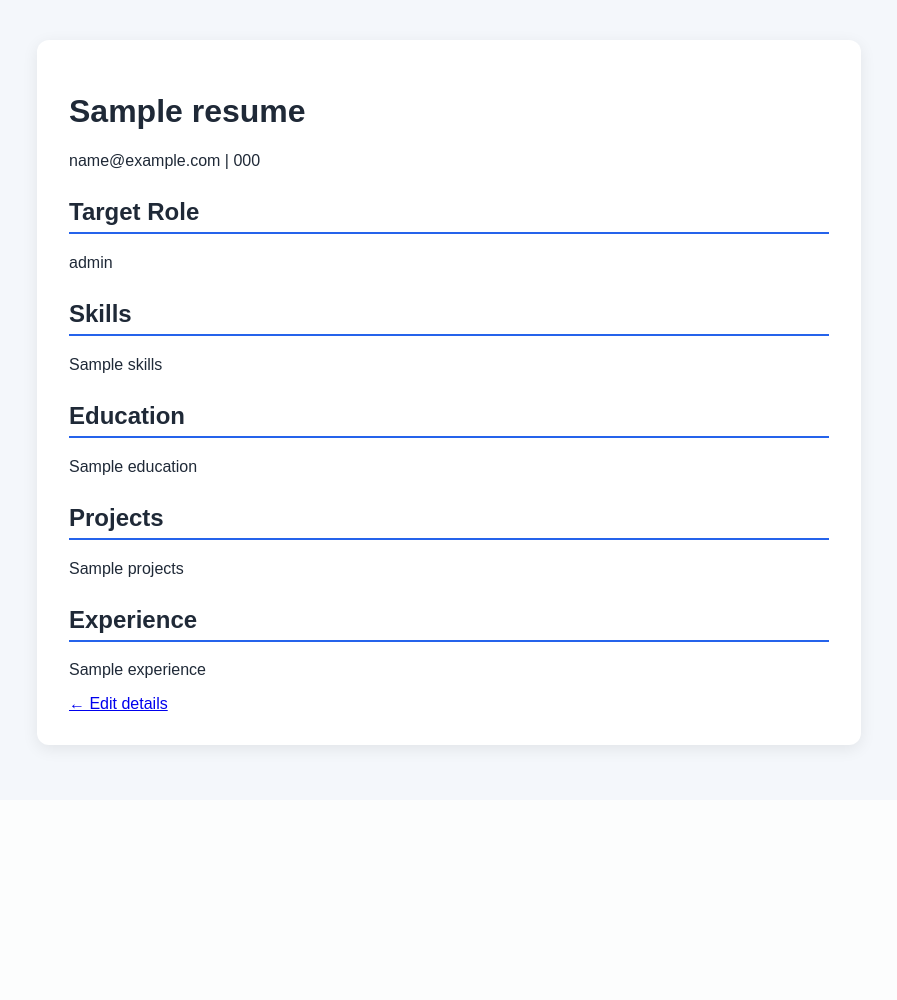
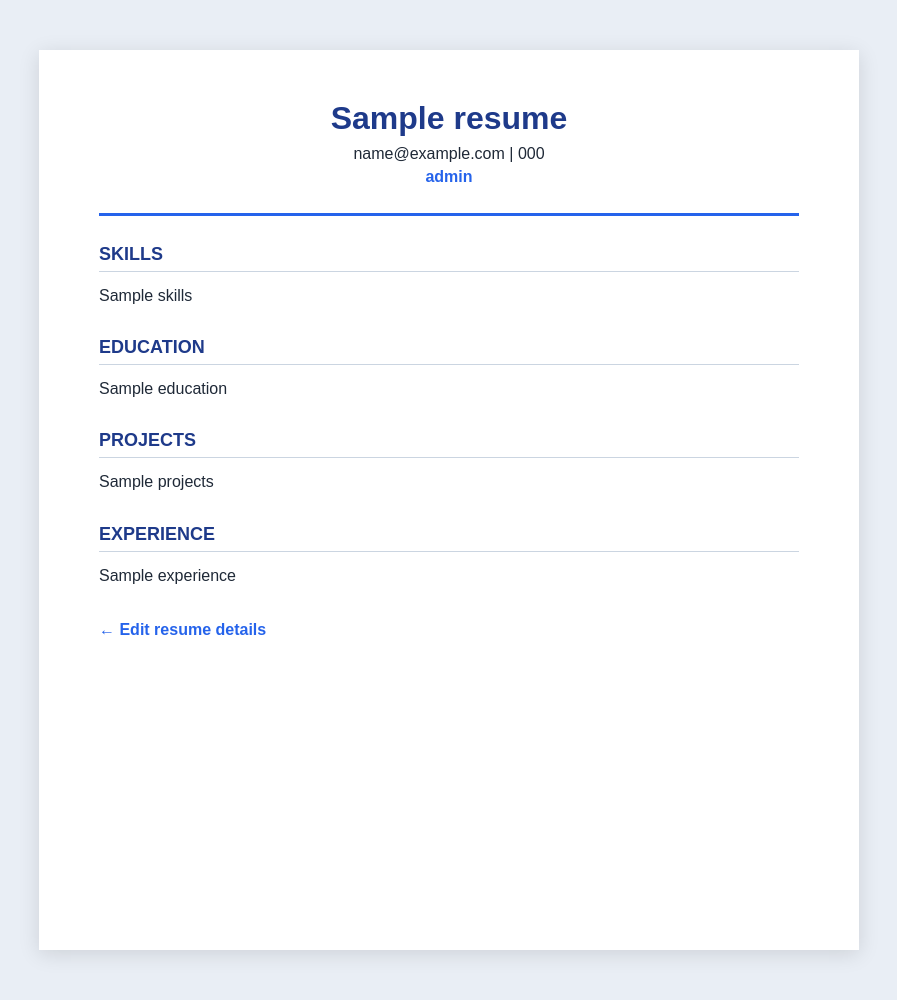
Before and after one commit to Anusha900-ai/ai-resume-builder, a Flask app: template templates/preview.html in a window 1280 px wide. Shown: the whole page, without its empty margins (191-1088 px from the left). Before the commit the page ends 754 px from the top, so only its background shows below. Run offline with Flask 3, Linux system fonts and the light colour scheme; the template is opened without the code that fills it: most values are stand-ins (such as "Sample title", 1, 10 or a date in 2020).

Commit message:
Improve professional resume layout

```diff
--- a/templates/preview.html
+++ b/templates/preview.html
@@ -6,25 +6,37 @@
 </head>
 <body>
     <main class="resume">
-        <h1>{{ resume.name }}</h1>
-        <p>{{ resume.email }} | {{ resume.phone }}</p>
+        <header class="resume-header">
+            <h1>{{ resume.name }}</h1>
+            <p>{{ resume.email }} | {{ resume.phone }}</p>
+            <p class="role">{{ resume.target_role }}</p>
+        </header>
 
-        <h2>Target Role</h2>
-        <p>{{ resume.target_role }}</p>
+        <section>
+            <h2>Skills</h2>
+            <p class="content-text">{{ resume.skills }}</p>
+        </section>
 
-        <h2>Skills</h2>
-        <p>{{ resume.skills }}</p>
+        <section>
+            <h2>Education</h2>
+            <p class="content-text">{{ resume.education }}</p>
+        </section>
 
-        <h2>Education</h2>
-        <p>{{ resume.education }}</p>
+        {% if resume.projects %}
+        <section>
+            <h2>Projects</h2>
+            <p class="content-text">{{ resume.projects }}</p>
+        </section>
+        {% endif %}
 
-        <h2>Projects</h2>
-        <p>{{ resume.projects }}</p>
+        {% if resume.experience %}
+        <section>
+            <h2>Experience</h2>
+            <p class="content-text">{{ resume.experience }}</p>
+        </section>
+        {% endif %}
 
-        <h2>Experience</h2>
-        <p>{{ resume.experience }}</p>
-
-        <a href="/">← Edit details</a>
+        <a class="edit-link" href="/">← Edit resume details</a>
     </main>
 </body>
 </html>
--- a/templates/static/css/style.css
+++ b/templates/static/css/style.css
@@ -1,30 +1,81 @@
 body {
+    margin: 0;
+    padding: 30px 16px;
     font-family: Arial, sans-serif;
-    background: #f4f7fb;
-    margin: 0;
+    background: #e9eef5;
     color: #1f2937;
 }
 
-.container, .resume {
+.container {
     max-width: 760px;
-    margin: 40px auto;
+    margin: 20px auto;
     padding: 32px;
     background: white;
     border-radius: 12px;
     box-shadow: 0 4px 16px rgba(0, 0, 0, 0.08);
 }
 
+.resume {
+    max-width: 820px;
+    min-height: 900px;
+    margin: 20px auto;
+    padding: 50px 60px;
+    background: white;
+    box-sizing: border-box;
+    box-shadow: 0 4px 20px rgba(0, 0, 0, 0.12);
+}
+
+.resume-header {
+    text-align: center;
+    padding-bottom: 22px;
+    border-bottom: 3px solid #2563eb;
+}
+
+.resume-header h1 {
+    margin: 0 0 8px;
+    color: #1e3a8a;
+    font-size: 32px;
+}
+
+.resume-header p {
+    margin: 5px 0;
+}
+
+.role {
+    font-weight: bold;
+    color: #2563eb;
+}
+
+section {
+    margin-top: 28px;
+}
+
+h2 {
+    margin: 0 0 10px;
+    padding-bottom: 6px;
+    color: #1e3a8a;
+    font-size: 18px;
+    text-transform: uppercase;
+    border-bottom: 1px solid #cbd5e1;
+}
+
+.content-text {
+    margin: 0;
+    line-height: 1.7;
+    white-space: pre-line;
+}
+
 label {
     display: block;
-    font-weight: bold;
     margin-top: 16px;
     margin-bottom: 6px;
+    font-weight: bold;
 }
 
 input, textarea {
     width: 100%;
+    padding: 10px;
     box-sizing: border-box;
-    padding: 10px;
     border: 1px solid #cbd5e1;
     border-radius: 6px;
     font: inherit;
@@ -50,8 +101,20 @@ button:hover {
     background: #1d4ed8;
 }
 
-h2 {
-    margin-top: 28px;
-    border-bottom: 2px solid #2563eb;
-    padding-bottom: 6px;
+.edit-link {
+    display: inline-block;
+    margin-top: 32px;
+    color: #2563eb;
+    text-decoration: none;
+    font-weight: bold;
 }
+
+.edit-link:hover {
+    text-decoration: underline;
+}
+
+@media (max-width: 600px) {
+    .resume {
+        padding: 32px 24px;
+    }
+}
```
